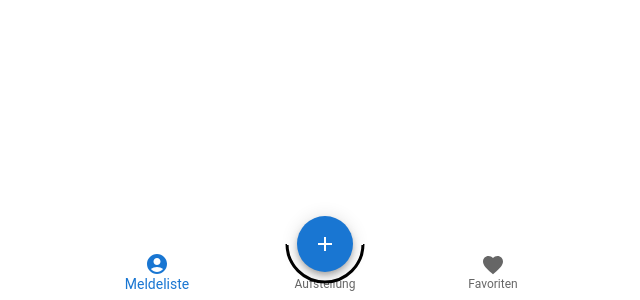
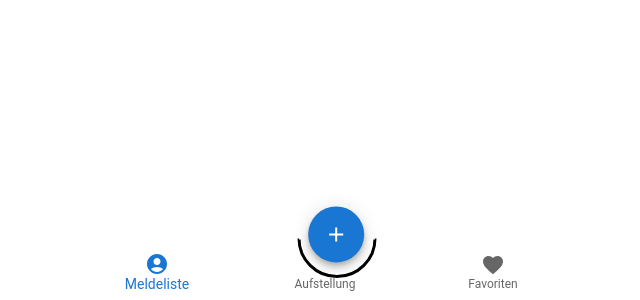
Before and after one commit to philib/DoublesUp, a Next.js app: page / in a window 1280 px wide. Shown: the part 500-800 px from the top of the page, without its empty margins (315-955 px from the left). Built offline with nearby package versions, Linux system fonts and the light colour scheme.

Commit message:
use custom fab

```diff
--- a/app/Meldeliste/Meldeliste.tsx
+++ b/app/Meldeliste/Meldeliste.tsx
@@ -16,6 +16,7 @@ import { SortableList } from '../SortableList/SortableList';
 import SportsTennisIcon from '@mui/icons-material/SportsTennis';
 import AddIcon from '@mui/icons-material/Add';
 import { theme } from '../theme';
+import { CustomFab } from '../components/CustomFab';
 export interface MeldelistePlayer {
   id: PlayerId;
   rank: number;
@@ -214,46 +215,19 @@ export const Meldeliste: React.FunctionComponent<MeldelisteProps> = ({
       </div>
       <div
         style={{
-          height: '0px',
+          zIndex: 1,
+          position: 'fixed',
+          bottom: 0,
+          transform: 'translate(0%, -67%)',
         }}
       >
-        <svg
-          width={80}
-          height={80}
-          style={{
-            zIndex: 1049,
-            position: 'absolute',
-            transform: 'translate(-50%, -50%)',
-          }}
-        >
-          <path
-            d="M2,40 A8,8 0 0 0 78 40"
-            fill={theme.palette.background.default}
-            stroke={theme.palette.secondary.main}
-            strokeWidth={3}
-          />
-          <rect
-            width={76}
-            height={3}
-            x={2}
-            y={38}
-            fill={theme.palette.background.default}
-          />
-        </svg>
-        <Fab
-          style={{
-            position: 'absolute',
-            transform: 'translate(-50%, -50%)',
-            borderRadius: '50%',
-          }}
-          color="primary"
-          aria-label="add"
+        <CustomFab
           onClick={() => {
-            setDialogOpen(dialogOpen ? false : true);
+            setDialogOpen(!dialogOpen);
           }}
         >
           <AddIcon />
-        </Fab>
+        </CustomFab>
       </div>
     </div>
   );
--- /dev/null
+++ b/app/components/CustomFab.tsx
@@ -0,0 +1,55 @@
+import { Fab } from '@mui/material';
+import { theme } from '../theme';
+import { CSSProperties } from 'react';
+
+export interface CustomFabProps {
+  onClick: () => void;
+  children: React.ReactNode;
+  style?: CSSProperties;
+}
+
+export const CustomFab: React.FunctionComponent<CustomFabProps> = ({
+  onClick,
+  children,
+  style,
+}) => {
+  return (
+    <div style={{ position: 'relative' }}>
+      <svg
+        width={80}
+        height={80}
+        style={{
+          zIndex: 1049,
+          position: 'absolute',
+          transform: 'translate(0%, -10%)',
+        }}
+      >
+        <path
+          d="M2,40 A8,8 0 0 0 78 40"
+          fill={theme.palette.background.default}
+          stroke={theme.palette.secondary.main}
+          strokeWidth={3}
+        />
+        <rect
+          width={76}
+          height={3}
+          x={2}
+          y={38}
+          fill={theme.palette.background.default}
+        />
+      </svg>
+      <Fab
+        style={{
+          ...style,
+          transform: 'translate(20%, 0%)',
+          borderRadius: '50%',
+        }}
+        color="primary"
+        aria-label="add"
+        onClick={onClick}
+      >
+        {children}
+      </Fab>
+    </div>
+  );
+};
```
Also changed, not shown: 1 other file (tests, documents, lock files or other folders).
